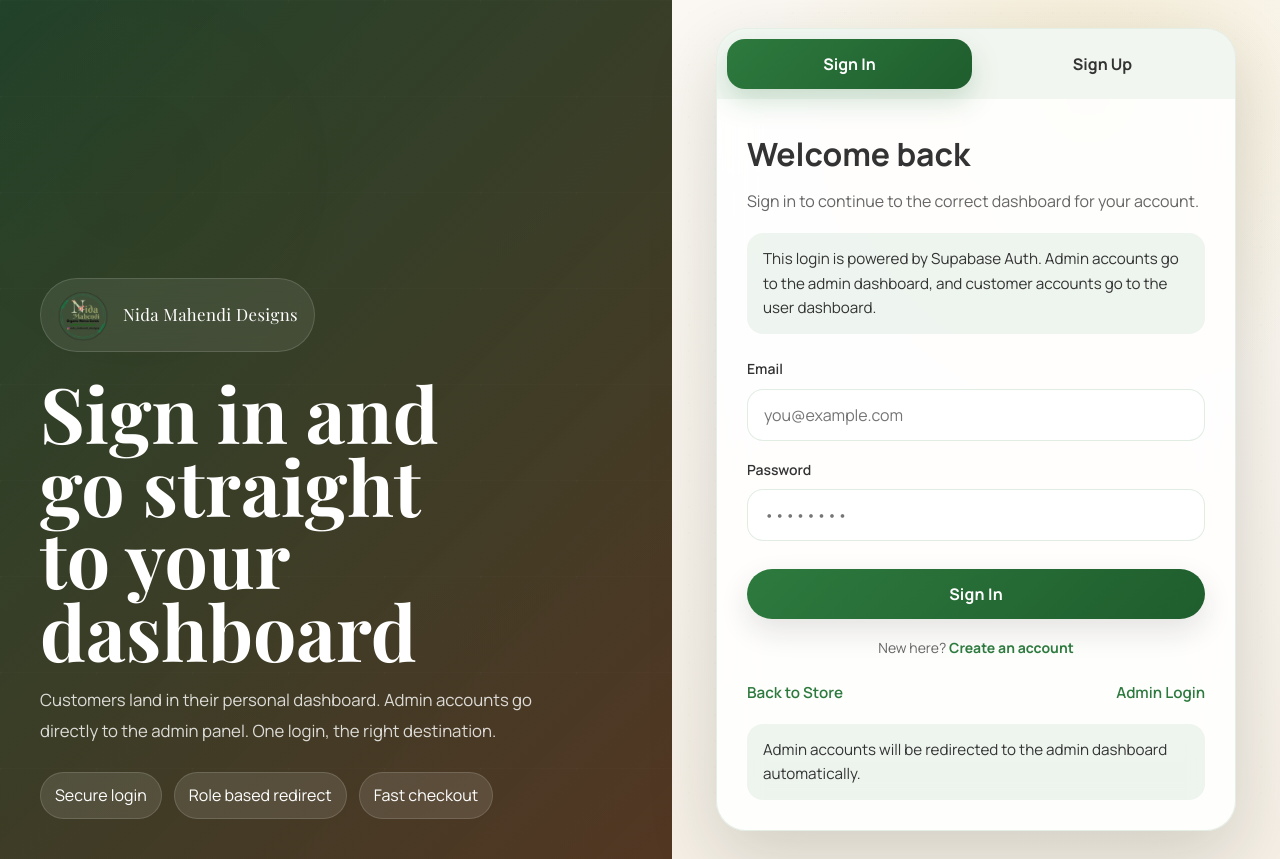
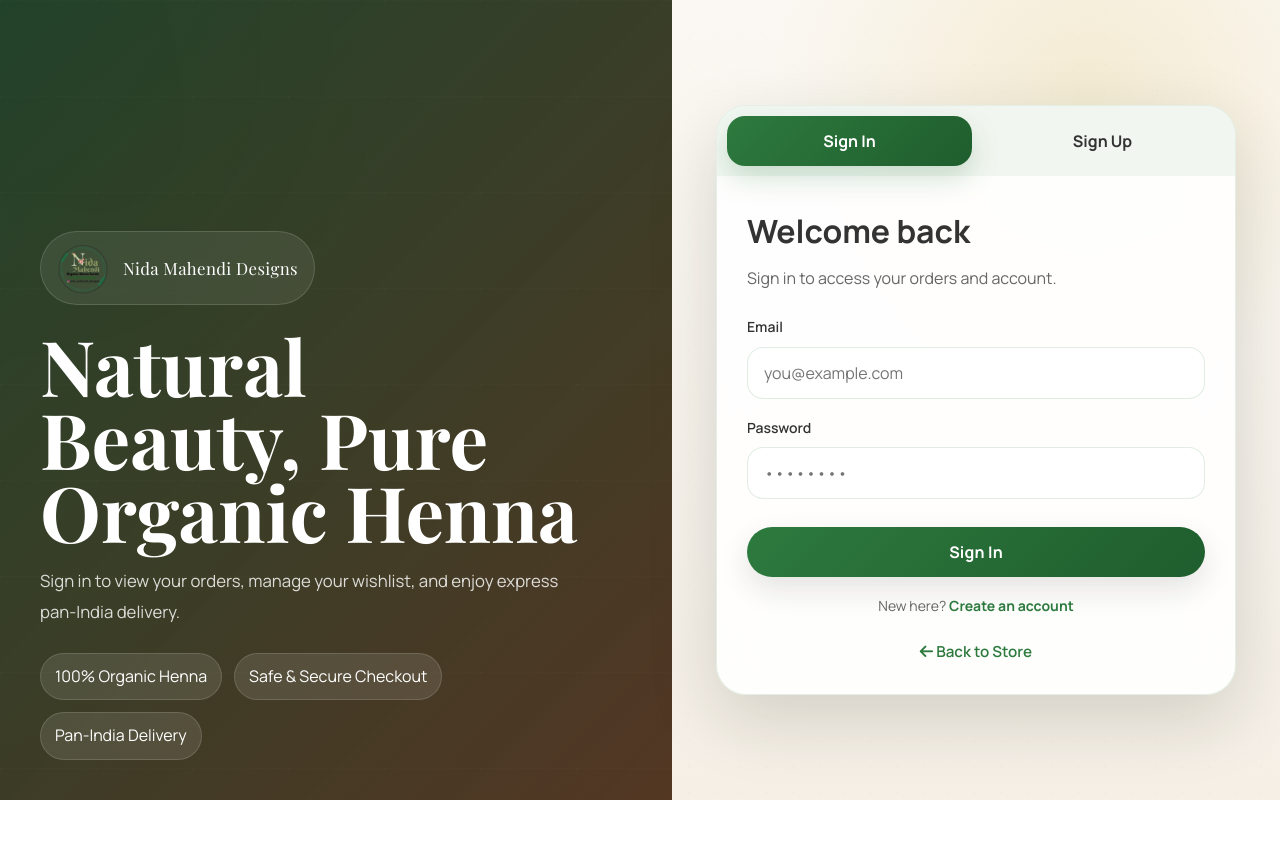
Before and after one commit to ShaarifShaikh25/nida_Mahendi_Designs, a plain HTML site: page login.html in a window 1280 px wide. After the commit the page ends 800 px from the top, so only its background shows below. Drawn offline with nearby package versions, Linux system fonts and the light colour scheme.

Commit message:
fix: remove public Admin Login button and admin notices from signin/signup page

```diff
--- a/login.html
+++ b/login.html
@@ -284,12 +284,12 @@
                     <img src="images/logo.png" alt="Nida Mahendi Designs logo">
                     <span>Nida Mahendi Designs</span>
                 </div>
-                <h1>Sign in and go straight to your dashboard</h1>
-                <p>Customers land in their personal dashboard. Admin accounts go directly to the admin panel. One login, the right destination.</p>
+                <h1>Natural Beauty, Pure Organic Henna</h1>
+                <p>Sign in to view your orders, manage your wishlist, and enjoy express pan-India delivery.</p>
                 <div class="auth-badges">
-                    <span>Secure login</span>
-                    <span>Role based redirect</span>
-                    <span>Fast checkout</span>
+                    <span>100% Organic Henna</span>
+                    <span>Safe & Secure Checkout</span>
+                    <span>Pan-India Delivery</span>
                 </div>
             </div>
         </section>
@@ -304,10 +304,7 @@
                 <div class="auth-content">
                     <div class="auth-header">
                         <h2 id="formTitle">Welcome back</h2>
-                        <p id="formSubtitle">Sign in to continue to the correct dashboard for your account.</p>
-                        <div class="auth-note">
-                            This login is powered by Supabase Auth. Admin accounts go to the admin dashboard, and customer accounts go to the user dashboard.
-                        </div>
+                        <p id="formSubtitle">Sign in to access your orders and account.</p>
                     </div>
 
                     <form id="signinFormPage" class="auth-form active">
@@ -340,13 +337,8 @@
 
                     <p class="auth-switch" id="authSwitchText">New here? <a href="#" id="switchAuthLink">Create an account</a></p>
 
-                    <div class="auth-footer">
-                        <a href="index.html">Back to Store</a>
-                        <a href="admin.html">Admin Login</a>
-                    </div>
-
-                    <div class="auth-note" id="authNote">
-                        Admin accounts will be redirected to the admin dashboard automatically.
+                    <div class="auth-footer" style="justify-content: center;">
+                        <a href="index.html"><i class="fas fa-arrow-left"></i> Back to Store</a>
                     </div>
                 </div>
             </div>
@@ -364,7 +356,6 @@
         const formSubtitle = document.getElementById('formSubtitle');
         const switchAuthLink = document.getElementById('switchAuthLink');
         const authSwitchText = document.getElementById('authSwitchText');
-        const authNote = document.getElementById('authNote');
         const queryMode = new URLSearchParams(window.location.search).get('mode');
 
         function setMode(mode) {
@@ -376,14 +367,11 @@
             signupForm.classList.toggle('active', !isSignIn);
             formTitle.textContent = isSignIn ? 'Welcome back' : 'Create your account';
             formSubtitle.textContent = isSignIn
-                ? 'Sign in to continue to the correct dashboard for your account.'
-                : 'Create your account and get your own dashboard, wishlist, and order history.';
+                ? 'Sign in to access your orders and account.'
+                : 'Create your account to track orders and save your favorites.';
             authSwitchText.innerHTML = isSignIn
                 ? 'New here? <a href="#" id="switchAuthLink">Create an account</a>'
                 : 'Already have an account? <a href="#" id="switchAuthLink">Sign in</a>';
-            authNote.textContent = isSignIn
-                ? 'Admin accounts will be redirected to the admin dashboard automatically.'
-                : 'After signup, you can sign in and be redirected to your dashboard automatically.';
 
             const refreshedSwitchLink = document.getElementById('switchAuthLink');
             refreshedSwitchLink.addEventListener('click', (event) => {
```
